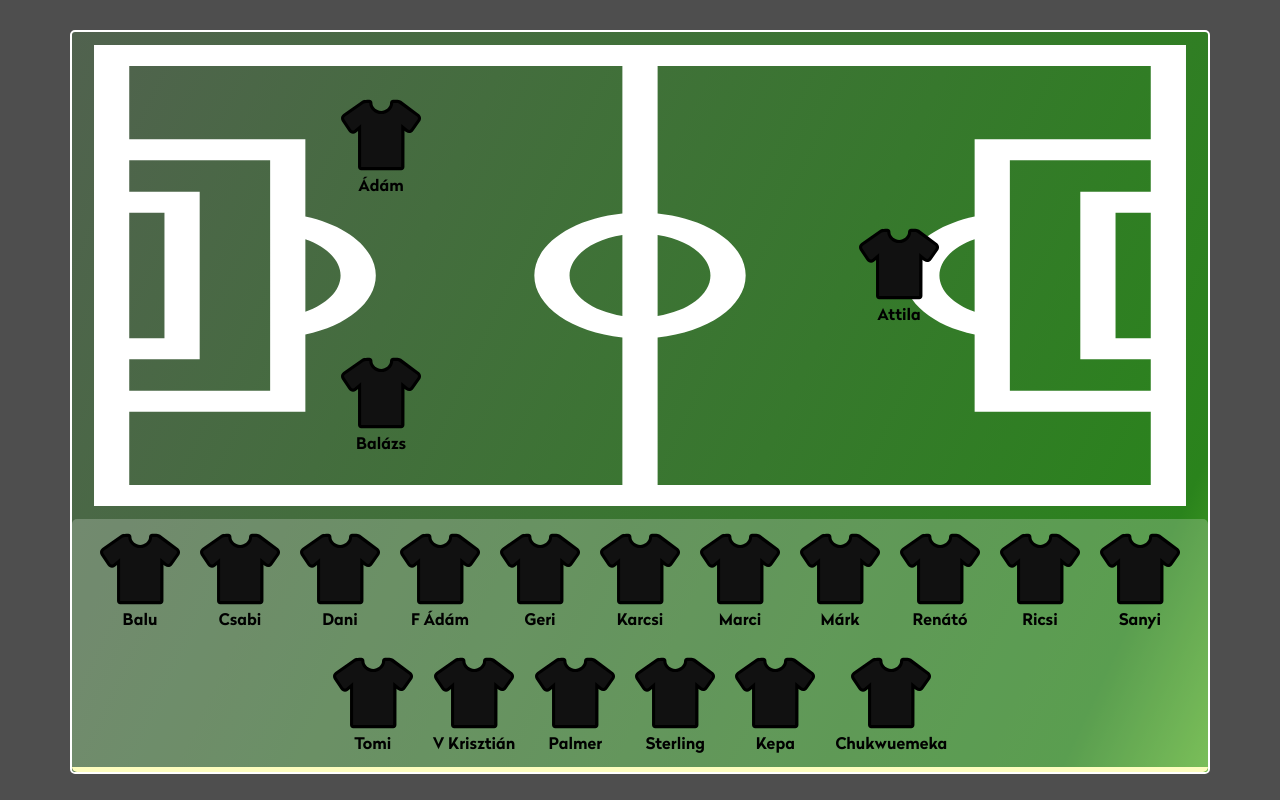
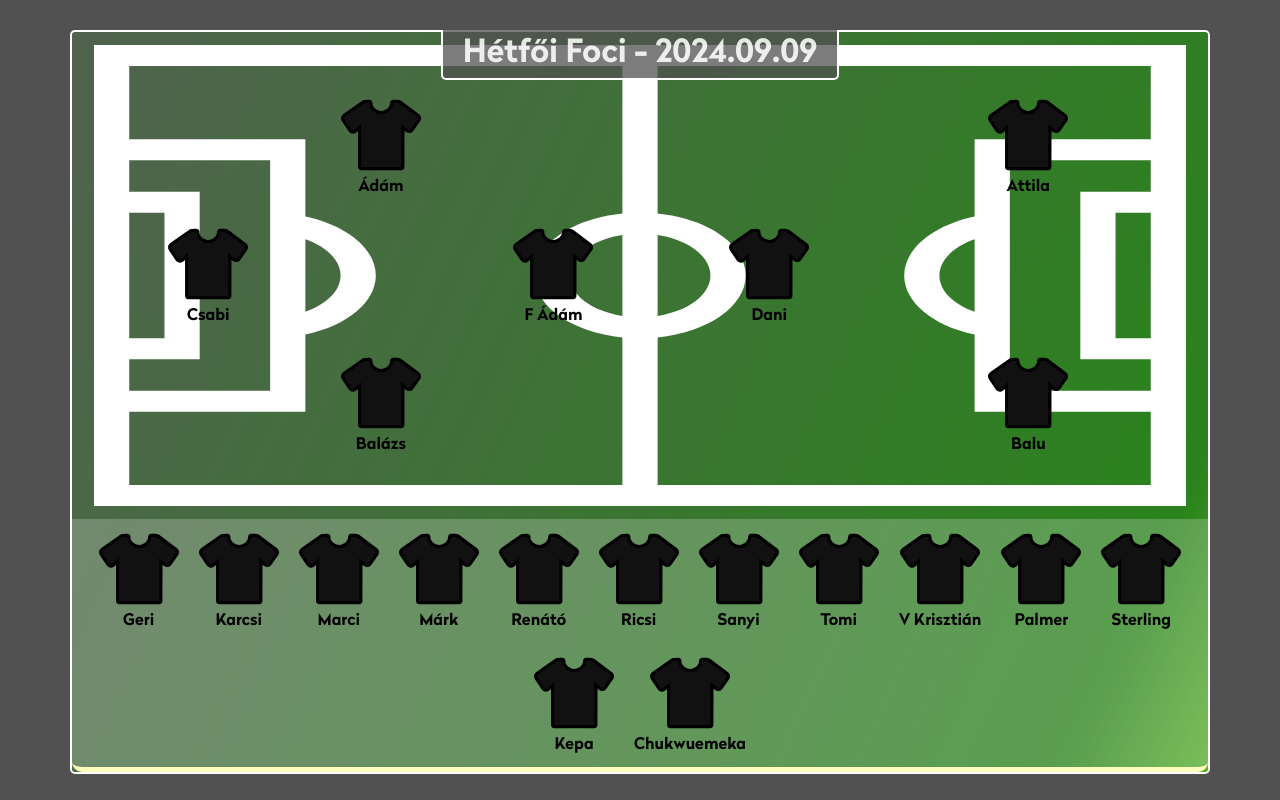
Before and after one commit to Anyelka/foci, a React (Vite) app: page / in a window 1280 px wide. Built offline with nearby package versions, Linux system fonts and the light colour scheme.

Commit message:
preset title

```diff
--- a/src/App.jsx
+++ b/src/App.jsx
@@ -1,5 +1,6 @@
 import { useState } from "react";
-import Stadium from "./components/Stadium";
+import Title from "./components/Title";
+import Stadium from "./components/stadium/Stadium";
 import { DUMMY_PLAYERS } from "./dummyData";
 
 function App() {
@@ -7,8 +8,8 @@ function App() {
 
   return (
     <>
-      {/* <h1>Foci</h1> */}
       <div className="stadium-container">
+        <Title />
         <Stadium players={players} />
       </div>
     </>
--- /dev/null
+++ b/src/components/Title.jsx
@@ -0,0 +1,5 @@
+const Title = () => {
+  return <div className="title">Hétfői Foci - 2024.09.09</div>;
+};
+
+export default Title;
--- a/src/components/Bench.jsx
+++ b/src/components/stadium/Bench.jsx
@@ -1,5 +1,5 @@
 import { motion } from "framer-motion";
-import Sub from "./players/Sub";
+import Sub from "../players/Sub";
 
 const Bench = ({ players, addPlayer }) => {
   const renderPlayers = () => {
--- a/src/components/Error.jsx
+++ b/src/components/stadium/ErrorModal.jsx
@@ -1,7 +1,7 @@
 import { motion } from "framer-motion";
 import BackButton from "./../assets/back-button.png";
 
-const Error = ({ onBack }) => {
+const ErrorModal = ({ onBack }) => {
   return (
     <motion.div
       initial={{ opacity: 0, y: 50 }}
@@ -28,4 +28,4 @@ const Error = ({ onBack }) => {
   );
 };
 
-export default Error;
+export default ErrorModal;
--- a/src/components/Field.jsx
+++ b/src/components/stadium/Field.jsx
@@ -1,8 +1,7 @@
 import { AnimatePresence, motion } from "framer-motion";
-import FieldBackground from "./../assets/FieldBackground";
-import "./../formations.css";
-import Error from "./Error";
-import Starter from "./players/Starter";
+import FieldBackground from "../../assets/FieldBackground";
+import Starter from "../players/Starter";
+import "./../../formations.css";
 
 const Field = ({ players, removePlayer }) => {
   const removeLastPlayer = () => {
@@ -25,7 +24,7 @@ const Field = ({ players, removePlayer }) => {
           ))}
           {
             <AnimatePresence>
-              {players.length > 18 && <Error onBack={removeLastPlayer} />}
+              {players.length > 18 && <ErrorModal onBack={removeLastPlayer} />}
             </AnimatePresence>
           }
         </div>
--- a/src/components/Stadium.jsx
+++ b/src/components/stadium/Stadium.jsx
@@ -2,7 +2,7 @@ import { useState } from "react";
 import Bench from "./Bench";
 import Field from "./Field";
 
-const INCLUDE_FIRST_N_PRECONFIG = 3;
+const INCLUDE_FIRST_N_PRECONFIG = 7;
 
 const Stadium = ({ players }) => {
   const initStarters = players.slice(0, INCLUDE_FIRST_N_PRECONFIG);
--- a/src/index.css
+++ b/src/index.css
@@ -10,7 +10,7 @@
 
   color-scheme: light dark;
   color: rgba(255, 255, 255, 0.87);
-  background-color: #242424cd;
+  background-color: #515151;
 
   font-synthesis: none;
   text-rendering: optimizeLegibility;
@@ -36,6 +36,25 @@ h1 {
   line-height: 1.1;
 }
 
+.title {
+  position: absolute;
+  /* top should be the same as margin for .stadium */
+  top: 30px;
+
+  padding: 0px 20px;
+
+  background-color: #515151bf;
+  font-size: xx-large;
+  z-index: 1;
+
+  /* border: 2px solid white; */
+  border-bottom: 2px solid white;
+  border-left: 2px solid white;
+  border-right: 2px solid white;
+  border-bottom-left-radius: 5px;
+  border-bottom-right-radius: 5px;
+}
+
 @media (min-aspect-ratio: 5/2) {
   .stadium-container .stadium {
     flex-direction: row;
@@ -59,6 +78,7 @@ h1 {
 
 .stadium-container {
   display: flex;
+  justify-content: center;
 
   height: calc(100vh);
   width: calc(100vw);
@@ -114,7 +134,8 @@ h1 {
   background-color: rgba(233, 240, 234, 0.25);
   /* aspect-ratio: 4 / 1; */
   border-bottom: 5px solid rgb(253, 253, 190);
-  border-radius: 5px;
+  border-bottom-left-radius: 10px;
+  border-bottom-right-radius: 10px;
 
   overflow: overlay;
 }
```
